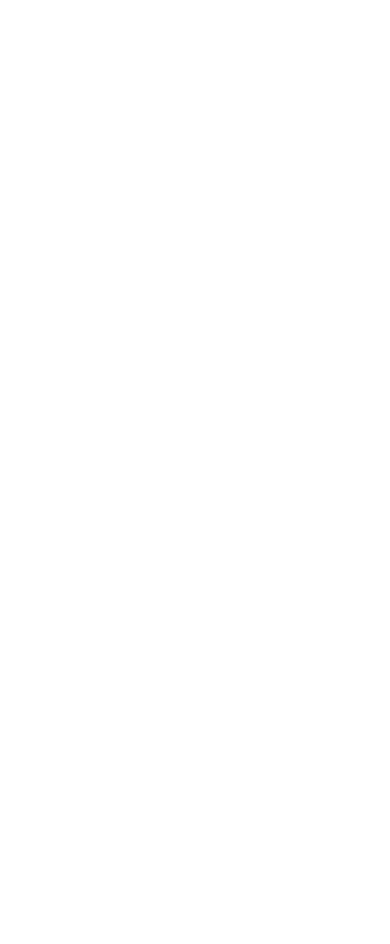
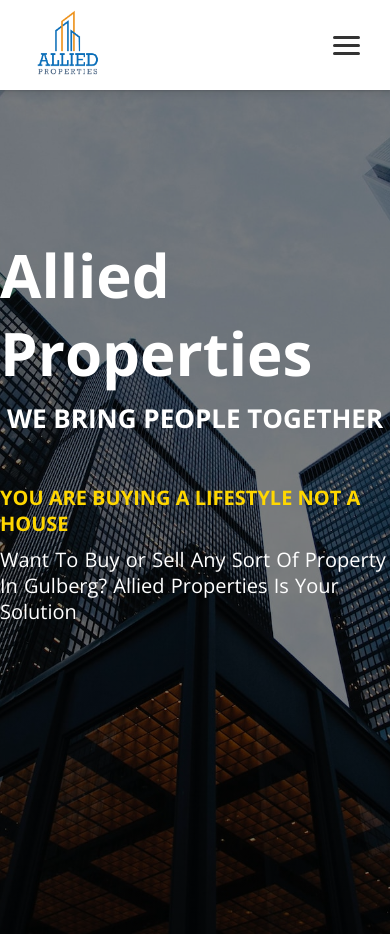
Before and after one commit to Muhammad-Usman-61/Allied-Properties, a plain HTML site: page index.html in a window 390 px wide. Before the commit the page ends 844 px from the top, so only its background shows below. Drawn offline with nearby package versions, Linux system fonts and the light colour scheme.

Commit message:
hero part done

```diff
--- a/css/styles.css
+++ b/css/styles.css
@@ -0,0 +1,226 @@
+@import url("https://fonts.googleapis.com/css2?family=Open+Sans:wght@400;700&display=swap");
+
+html {
+  scroll-behavior: smooth;
+  font-size: 62.5%;
+}
+
+* {
+  margin: 0;
+  padding: 0;
+  box-sizing: border-box;
+}
+
+body {
+  background: var(--bg-primary-color);
+  color: #333;
+  font-family: "Open Sans", "Segoe UI", Tahoma, Geneva, Verdana, sans-serif;
+  line-height: 1.3;
+  font-size: 1.6rem;
+}
+
+.container {
+  margin: 0 auto;
+  max-width: 1200px;
+  padding: 1rem;
+}
+
+img {
+  width: 100%;
+  height: 100%;
+}
+
+p {
+  margin: 10px 0;
+  font-weight: 300;
+  letter-spacing: 1.5;
+}
+
+a {
+  text-decoration: none;
+  color: var(--text-primary-color);
+}
+
+ul li {
+  list-style: none;
+}
+h1,
+h2,
+h3,
+h4 {
+  font-weight: 700;
+}
+
+.logo {
+  width: 100px;
+  width: 100px;
+}
+
+#header {
+  height: 10rem;
+  position: relative;
+  overflow: hidden;
+}
+
+.navBar {
+  display: flex;
+  width: 100%;
+  align-items: center;
+  justify-content: space-around;
+  flex-direction: row;
+  background-color: var(--bg-secondary-color);
+  box-shadow: 0 1px 2px 0 rgba(60, 64, 67, 0.3),
+    0 2px 6px 2px rgba(60, 64, 67, 0.15);
+  height: 90px;
+  padding: 0 3rem;
+}
+
+.header_content {
+  display: flex;
+}
+
+.nav-items a {
+  padding: 0.6rem 1.8rem;
+  font-size: 1.8rem;
+}
+
+.nav-items a:hover {
+  background: rgba(0, 0, 0, 0.1);
+  color: #0a639f;
+  border-radius: 5px;
+}
+
+.nav-items a i {
+  padding-right: 0.5rem;
+}
+
+/* Hamburger */
+.hamburger {
+  display: none;
+}
+
+.nav-menu {
+  display: flex;
+}
+
+.bar {
+  display: block;
+  width: 27px;
+  height: 3px;
+  margin: 5px auto;
+  border-radius: 30px;
+  transition: all 0.3s ease-in-out;
+  background-color: #333;
+}
+
+/* Hero */
+#hero {
+  background-image: linear-gradient(rgba(0, 0, 0, 0.5), rgba(0, 0, 0, 0.5)),
+    url(../images/hero_background.jpg);
+  background-position: center;
+  background-size: cover;
+  background-attachment: fixed;
+  position: relative;
+  top: -10px;
+  width: 100%;
+  height: 100vh;
+  z-index: -1;
+}
+
+#hero .hero-content {
+  display: flex;
+  flex-direction: column;
+  align-items: center;
+  justify-content: center;
+  height: 70vh;
+  color: #fff;
+}
+.hero-content h1 {
+  margin-top: 10rem;
+  margin-bottom: 0;
+  font-size: 6rem;
+}
+
+.hero-content h2 {
+  margin-top: 1rem;
+  font-size: 2.6rem;
+}
+
+.hero-content h3 {
+  margin-top: 5rem;
+  font-size: 2rem;
+  color: gold;
+}
+
+.hero-content p {
+  font-size: 2rem;
+  word-spacing: 1px;
+}
+
+@media (max-width: 768px) {
+  .navBar {
+    justify-content: space-between;
+  }
+
+  .logo {
+    order: 1;
+    width: 75px;
+    height: 75px;
+  }
+
+  #menu {
+    order: 3;
+  }
+
+  .header_content {
+    position: fixed;
+    right: -100%;
+    top: 0;
+    flex-direction: column;
+    width: 70%;
+    height: 100%;
+    transition: 0.3s;
+    background-color: #f2f2f2;
+  }
+
+  /* Add spacing between hamburer and navigation menu */
+  .header_content li:first-child {
+    margin-top: 7rem;
+  }
+
+  .header_content.active {
+    right: 0;
+  }
+
+  .nav-items {
+    width: 100%;
+    border-bottom: 1px solid #ccc;
+  }
+
+  .nav-link {
+    display: inline-block;
+    width: 100%;
+    margin: 1rem 0;
+  }
+
+  .hamburger {
+    display: block;
+    cursor: pointer;
+  }
+
+  .hamburger.active .bar:nth-child(2) {
+    opacity: 0;
+  }
+
+  .hamburger.active .bar:nth-child(1) {
+    transform: translateY(8px) rotate(45deg);
+  }
+
+  .hamburger.active .bar:nth-child(3) {
+    transform: translateY(-8px) rotate(-45deg);
+  }
+
+  body {
+    overflow-x: hidden;
+  }
+}
--- a/index.html
+++ b/index.html
@@ -4,16 +4,82 @@
     <meta charset="UTF-8" />
     <meta http-equiv="X-UA-Compatible" content="IE=edge" />
     <meta name="viewport" content="width=device-width, initial-scale=1.0" />
-    <title>
-      ALLIED PROPERTIES – We at allied properties provide you the best rates
+    <meta
+      name="description"
+      content="ALLIED PROPERTIES – We at allied properties provide you the best rates
       with minimum commission and have the best deals for you and your family,
       We deal in both Gulberg Greens and Gulberg Residencia providing you with
-      the life style you want and deserve.
+      the life style you want and deserve."
+    />
+    <meta name="keywords" content="ALLIED PROPERTIES" />
+    <meta property="og:type" content="website" />
+    <title>
+      ALLIED PROPERTIES – We are providing you the life style you want and
+      deserve.
     </title>
+    <link
+      rel="shortcut icon"
+      href="images/alliedproperties-logo.png"
+      type="image/x-icon"
+    />
     <link rel="stylesheet" href="./css/normalize.css" />
     <link rel="stylesheet" href="./css/styles.css" />
+    <script
+      src="https://kit.fontawesome.com/14589268d4.js"
+      crossorigin="anonymous"
+    ></script>
   </head>
   <body>
+    <div class="social-links"></div>
+
+    <header id="header">
+      <nav class="navBar">
+        <a href="/">
+          <img
+            class="logo"
+            src="./images/alliedproperties-logo.png"
+            alt="alliedproperties-logo"
+          />
+        </a>
+        <div id="menu">
+          <ul class="header_content">
+            <li class="nav-items">
+              <a href="#about" class="nav-link"
+                ><i class="fa-solid fa-users"></i>About</a
+              >
+            </li>
+            <li class="nav-items">
+              <a href="#projects" class="nav-link"
+                ><i class="nav-icon fas fa-code"></i>Projects</a
+              >
+            </li>
+            <li class="nav-items">
+              <a href="#" class="nav-link"
+                ><i class="nav-icon fas fa-address-book"></i>Contact</a
+              >
+            </li>
+          </ul>
+
+          <div class="hamburger">
+            <span class="bar"></span>
+            <span class="bar"></span>
+            <span class="bar"></span>
+          </div>
+        </div>
+      </nav>
+    </header>
+
+    <section id="hero">
+      <div class="hero-content">
+        <h1>Allied Properties</h1>
+        <h2>WE BRING PEOPLE TOGETHER</h2>
+        <h3>YOU ARE BUYING A LIFESTYLE NOT A HOUSE</h3>
+        <p>
+          Want To Buy or Sell Any Sort Of Property In Gulberg? Allied Properties
+          Is Your Solution
+        </p>
+      </div>
+    </section>
     <script src="./script.js"></script>
   </body>
 </html>
--- a/script.js
+++ b/script.js
@@ -0,0 +1,21 @@
+// Hamburger menu
+
+const hamburger = document.querySelector(".hamburger");
+const navMenu = document.querySelector(".header_content");
+
+hamburger.addEventListener("click", mobileMenu);
+
+function mobileMenu() {
+  hamburger.classList.toggle("active");
+  navMenu.classList.toggle("active");
+}
+
+// Close navbar when link is clicked
+const navLink = document.querySelectorAll(".nav-link");
+
+navLink.forEach((n) => n.addEventListener("click", closeMenu));
+
+function closeMenu() {
+  hamburger.classList.remove("active");
+  navMenu.classList.remove("active");
+}
```
Also changed, not shown: images/alliedproperties-logo.png (added), images/hero_background.jpg (added).
